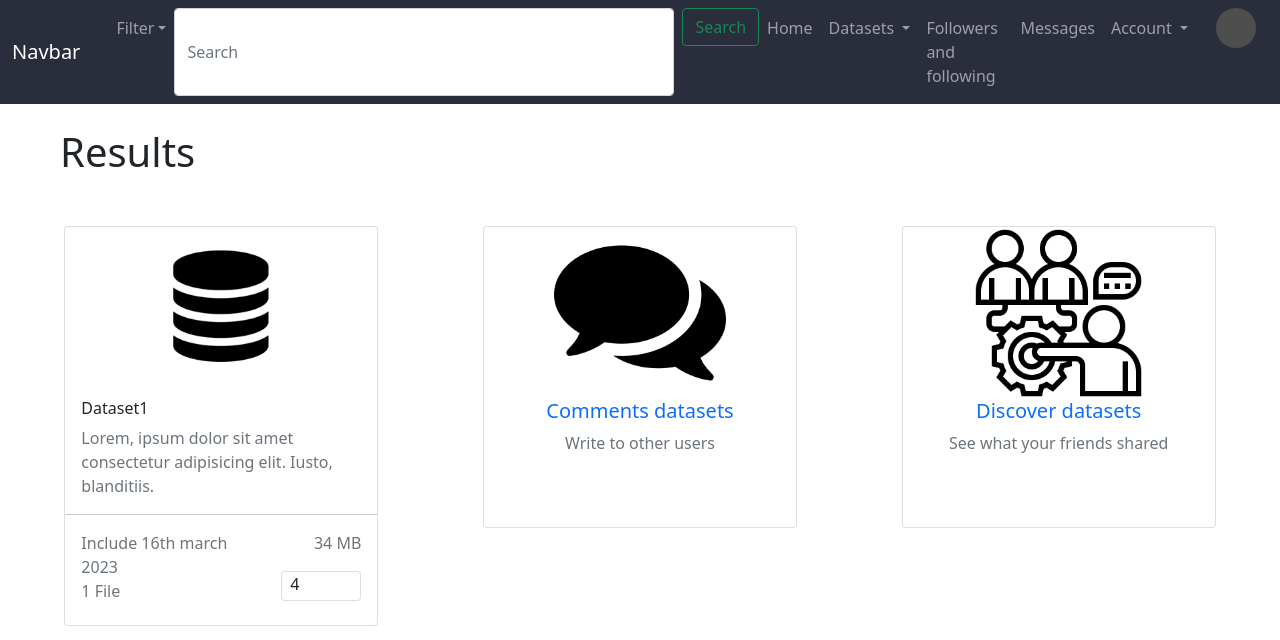
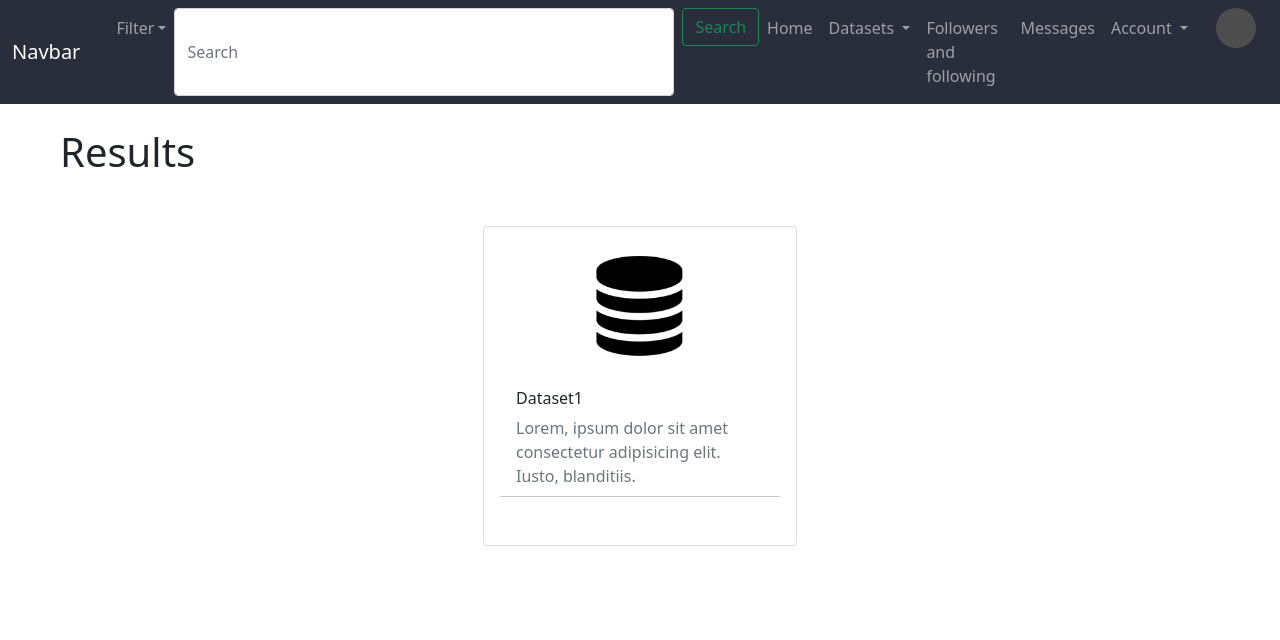
Before and after one commit to nottwithtt/Project-Dataset, a website: page Proyect 1 - DB/searchDatasets.html in a window 1280 px wide. Drawn offline with Linux system fonts and the light colour scheme.

Commit message:
Update Window searchDatasets

```diff
--- a/Proyect 1 - DB/conection-redis.js
+++ b/Proyect 1 - DB/conection-redis.js
@@ -32,7 +32,7 @@ async function connectToRedis() {
   //let list = await consultConversationsOfUser('1234');
   //console.log(list);
   let mapa = await loadConversation('con-1');
-  console.log(mapa.size);
+  console.log(mapa);
 }
 
 /*
--- a/Proyect 1 - DB/searchDatasets.html
+++ b/Proyect 1 - DB/searchDatasets.html
@@ -8,6 +8,7 @@
     <link rel="stylesheet" href="bootstrap-5.0.2-dist/css/bootstrap.min.css">
 </head>
 <body>
+
   <header>
     <nav class="navbar navbar-expand-lg navbar-dark" style="background-color: #2a2d3b;">
       <div class="container-fluid">
@@ -103,7 +104,31 @@
       <section class="container col" style ="height: 200px">
 
         <div class="d-flex justify-content-around" Style="height: 350px;">
-          <div class=" card col-3 mt-5 d-flex" style="height: 400px;" >
+          <div class="col-3 list-group mt-5 mx-5">
+            <a href="#" class="container d-flex flex-column list-group-item list-group-item-action ">
+                <div class="d-flex justify-content-center">
+                  <img class="card-img-top mx-auto" src="Images/Home/dataset_logo.png" Style="width: 55%">
+                </div>
+                <div>
+                  <p class="card-title h6 mx-3">Dataset1</p>
+                  <p class="card-text text-secondary mx-3">Lorem, ipsum dolor sit amet consectetur adipisicing elit. Iusto, blanditiis.</p>
+                </div>
+
+                <hr class="mt-2">
+                <div class="col-12 d-flex">
+                  <div class="col-7 d-flex flex-column justify-content-around">
+                    <div><label class="text-secondary mx-3" value="Include 16th march 2023"></label></div>
+                    <div></div>
+
+
+
+                  </div>
+
+                </div>
+            </a>
+          </div>
+          <!--
+          <div class=" card col-3 mt-5 d-flex" style="height: 405px;" >
             <img class="card-img-top mx-auto" src="Images/Home/dataset_logo.png" Style="width: 55%">
             <div class="col-12">
                 <div>
@@ -114,9 +139,8 @@
                     <p class="card-text text-secondary mx-3">Lorem, ipsum dolor sit amet consectetur adipisicing elit. Iusto, blanditiis.</p>
                 </div>
                 <hr>
-            </div>
                 <div class="col-12 d-flex">
-                <div class="col-7">
+                    <div class="col-7 d-flex flex-column justify-content-between">
                         <div>
                             <p class="card-text text-secondary mx-3">Include 16th march 2023</p>
                         </div>
@@ -124,28 +148,70 @@
                             <p class="card-text text-secondary mx-3"> 1 File</p>
                         </div>
                     </div>
-                <div class="col-5">
-                    <p class="card-text text-secondary mx-3 d-flex justify-content-end"> 34 MB</p>
+                    <div class="container d-flex flex-column justify-content-between">
+
                       <div class="d-flex justify-content-end">
-                        <div class="card d-flex me-3" style="height: 30px; width: 80px;justify-content: ;">
-                            <p class="mx-2"> 4</p>
+                        <p class="card-text text-secondary mb-3"> 34mb</p>
+                      </div>
+                      <div class="contenedor d-flex justify-content-end">
+                        <div class="card" style="width: 90px; height: 40px;">
+                          <div class="d-flex flex-row">
+                            <div>
+                              <p class="card-text mx-3 mt-1">4</p>
+                            </div>
+                            <div>
+                              <img class="mt-1 " src="Images/Icons/like.png" height="30px" width="30px">
+                            </div>
+                          </div>
+                        </div>
+                      </div>
                     </div>
                 </div>
             </div>
           </div>
 
+          <div class=" card col-3 mt-5 d-flex" style="height: 405px;" >
+            <img class="card-img-top mx-auto" src="Images/Home/dataset_logo.png" Style="width: 55%">
+            <div class="col-12">
+                <div>
+                    <p class="card-title h6 mx-3">Dataset1</p>
+                </div>
 
+                <div>
+                    <p class="card-text text-secondary mx-3">Lorem, ipsum dolor sit amet consectetur adipisicing elit. Iusto, blanditiis.</p>
                 </div>
-          <div class=" card col-3 mt-5 d-flex">
-            <img class="card-img-top mx-auto" src="Images/Home/Comments.png" Style="width: 55%">
-            <p class="card-title h5 text-primary mx-auto">Comments datasets</p>
-            <p class="card-text text-secondary mx-auto">Write to other users</p>
+                <hr>
+                <div class="col-12 d-flex">
+                    <div class="col-7 d-flex flex-column justify-content-between">
+                        <div>
+                            <p class="card-text text-secondary mx-3">Include 16th march 2023</p>
                         </div>
-          <div class=" card col-3 mt-5 d-flex" >
-            <img class="card-img-top mx-auto" src="Images/Home/Descrubre.png" Style="width: 55%">
-            <p class="card-title h5 text-primary mx-auto">Discover datasets</p>
-            <p class="card-text text-secondary mx-auto">See what your friends shared</p>
+                        <div >
+                            <p class="card-text text-secondary mx-3"> 1 File</p>
                         </div>
+                    </div>
+                    <div class="container d-flex flex-column justify-content-between">
+
+                      <div class="d-flex justify-content-end">
+                        <p class="card-text text-secondary mb-3"> 34mb</p>
+                      </div>
+                      <div class="contenedor d-flex justify-content-end">
+                        <div class="card" style="width: 90px; height: 40px;">
+                          <div class="d-flex flex-row">
+                            <div>
+                              <p class="card-text mx-3 mt-1">4</p>
+                            </div>
+                            <div>
+                              <img class="mt-1 " src="Images/Icons/like.png" height="30px" width="30px">
+                            </div>
+                          </div>
+                        </div>
+                      </div>
+                    </div>
+                </div>
+            </div>
+          </div>
+        -->
         </div>
 
       </section>
```
Also changed, not shown: Proyect 1 - DB/Images/Icons/like.png (added). Lines whose indentation alone changed are shown as unchanged.
